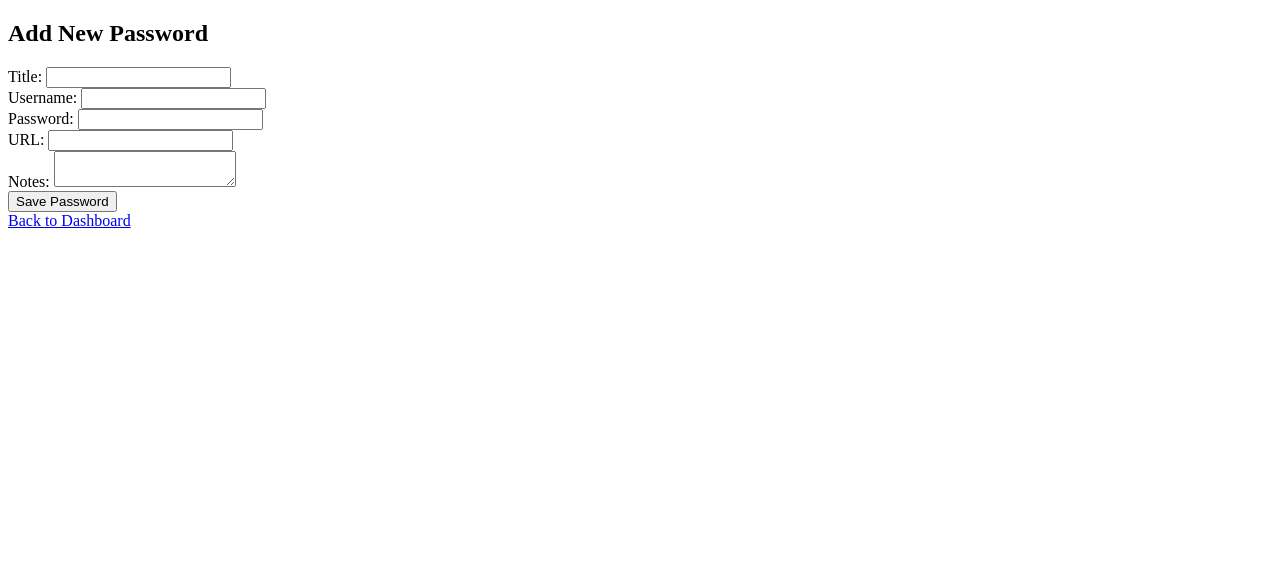
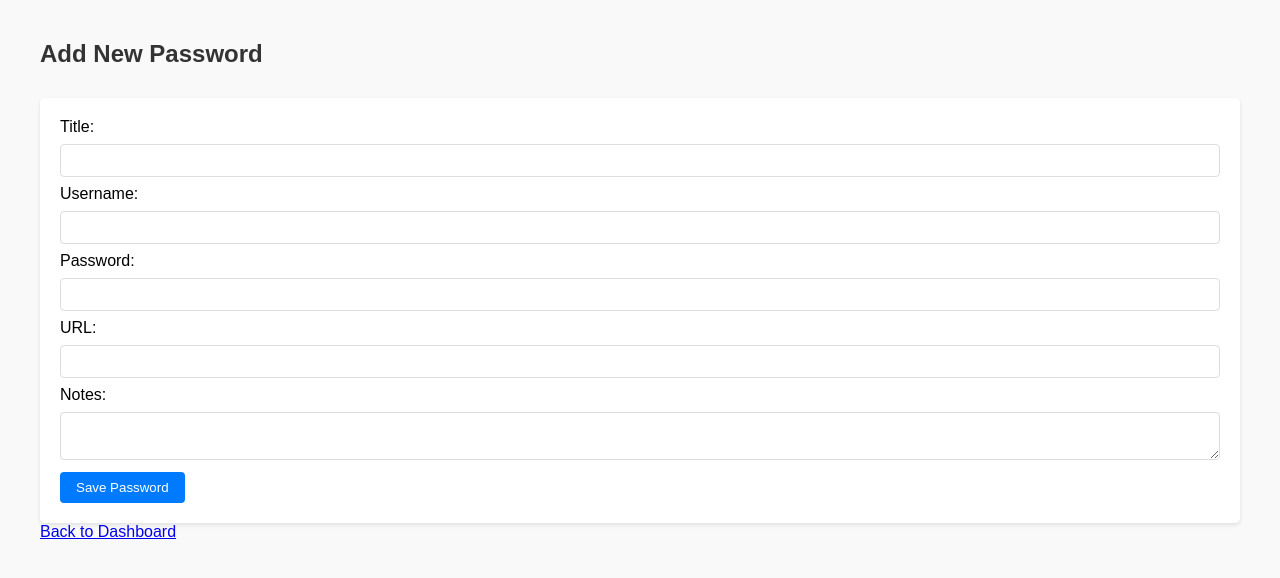
Before and after one commit to IgorCoraine/MyPasses, a Flask app: page /add_password in a window 1280 px wide. Shown: the top 578 px of the page. Run offline with Flask 3, Linux system fonts and the light colour scheme; the visitor is signed in with stand-in values (Sample User, id 1).

Commit message:
corrected several bugs

```diff
--- a/app.py
+++ b/app.py
@@ -96,8 +96,7 @@ def change_password():
             return redirect(url_for('change_password'))
 
         salt = generate_salt()
-        hashed_password = hash_password(new_password, salt)
-        save_master_password(hashed_password, salt)
+        save_master_password(new_password, salt)
 
         flash('Password changed successfully', 'success')
         return redirect(url_for('dashboard'))
--- /dev/null
+++ b/static/css/style.css
@@ -0,0 +1,107 @@
+/* Common styles */
+body {
+    font-family: Arial, sans-serif;
+    max-width: 1200px;
+    margin: 0 auto;
+    padding: 20px;
+    background-color: #f9f9f9;
+}
+
+h2 {
+    color: #333;
+    margin-bottom: 30px;
+}
+
+/* Navigation */
+nav {
+    margin-bottom: 20px;
+}
+
+nav a {
+    margin-right: 10px;
+    padding: 8px 16px;
+    text-decoration: none;
+    background-color: #007bff;
+    color: white;
+    border-radius: 3px;
+    transition: background-color 0.3s;
+}
+
+nav a:hover {
+    background-color: #0056b3;
+}
+
+/* Forms */
+form {
+    background: white;
+    padding: 20px;
+    border-radius: 5px;
+    box-shadow: 0 2px 4px rgba(0,0,0,0.1);
+}
+
+input[type="text"],
+input[type="password"],
+input[type="url"],
+textarea {
+    width: 100%;
+    padding: 8px;
+    margin: 8px 0;
+    border: 1px solid #ddd;
+    border-radius: 4px;
+    box-sizing: border-box;
+}
+
+button {
+    background-color: #007bff;
+    color: white;
+    padding: 8px 16px;
+    border: none;
+    border-radius: 4px;
+    cursor: pointer;
+    transition: background-color 0.3s;
+}
+
+button:hover {
+    background-color: #0056b3;
+}
+
+/* Table styles */
+table {
+    width: 100%;
+    border-collapse: collapse;
+    margin-top: 20px;
+    background: white;
+    box-shadow: 0 2px 4px rgba(0,0,0,0.1);
+}
+
+th, td {
+    padding: 12px;
+    text-align: left;
+    border-bottom: 1px solid #ddd;
+}
+
+th {
+    background-color: #f2f2f2;
+    color: #333;
+}
+
+tr:hover {
+    background-color: #f5f5f5;
+}
+
+/* Flash messages */
+.success {
+    background-color: #d4edda;
+    color: #155724;
+    padding: 10px;
+    margin: 10px 0;
+    border-radius: 4px;
+}
+
+.error {
+    background-color: #f8d7da;
+    color: #721c24;
+    padding: 10px;
+    margin: 10px 0;
+    border-radius: 4px;
+}
--- a/templates/add_password.html
+++ b/templates/add_password.html
@@ -2,6 +2,7 @@
 <html>
 <head>
     <title>Add Password - MyPasses</title>
+    <link rel="stylesheet" href="{{ url_for('static', filename='css/style.css') }}">
 </head>
 <body>
     <h2>Add New Password</h2>
--- a/templates/change_password.html
+++ b/templates/change_password.html
@@ -2,6 +2,7 @@
 <html>
 <head>
     <title>Change Password - MyPasses</title>
+    <link rel="stylesheet" href="{{ url_for('static', filename='css/style.css') }}">
 </head>
 <body>
     {% with messages = get_flashed_messages(with_categories=true) %}
--- a/templates/login.html
+++ b/templates/login.html
@@ -2,6 +2,7 @@
 <html>
 <head>
     <title>Login - MyPasses</title>
+    <link rel="stylesheet" href="{{ url_for('static', filename='css/style.css') }}">
 </head>
 <body>
     {% with messages = get_flashed_messages(with_categories=true) %}
```
Also changed, not shown: templates/dashboard.html (+8 -3 lines), utils.py (+0 -24 lines), 1 other file.
